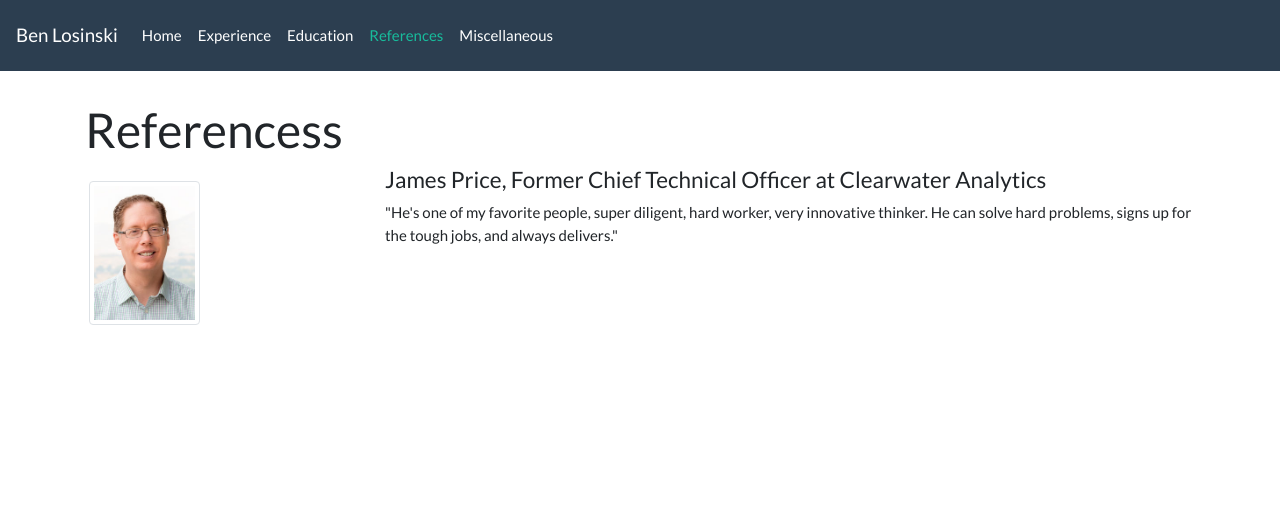
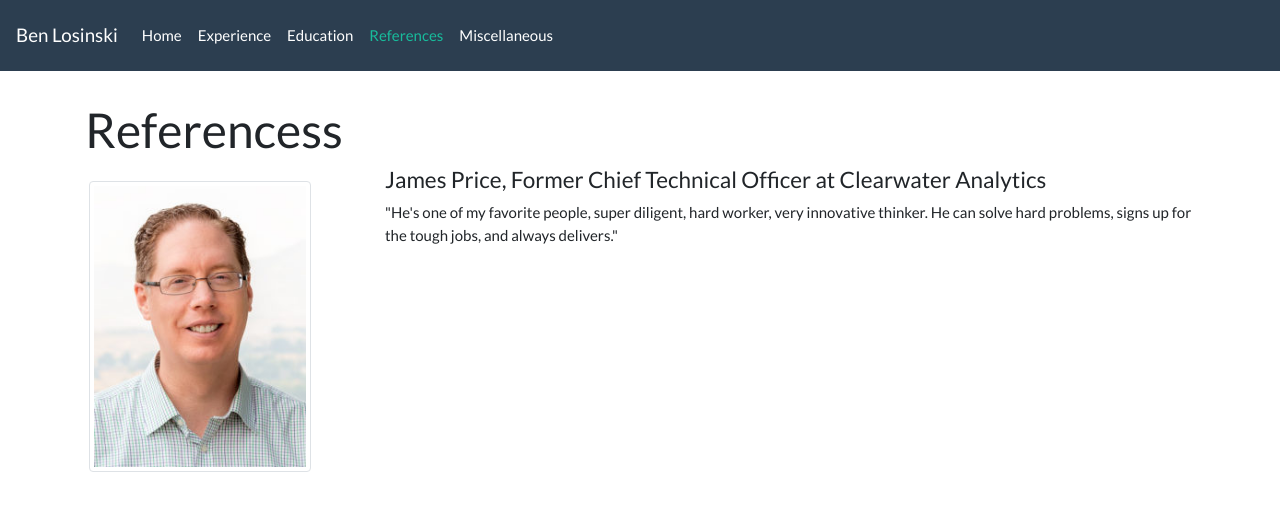
Before and after one commit to benlosinski/benlosinski.github.io, a Jekyll site: the page built from References.html, in a window 1280 px wide. Shown: the top 511 px of the page. Built offline with Jekyll 4.4.1, drawn with Linux system fonts in a browser that asks for light colours.

Commit message:
Update References.html

```diff
--- a/References.html
+++ b/References.html
@@ -8,7 +8,7 @@
 <h1>Referencess</h1>
 
 <div style="min-height: 300px">
-  <img class="img-thumbnail image-left" style="width:10%"  src="{{ '/assets/James.jpg' | prepend: site.baseurl }}"/>
+  <img class="img-thumbnail image-left" style="width:20%"  src="{{ '/assets/James.jpg' | prepend: site.baseurl }}"/>
   <div class="comment-right">
     <h4>James Price, Former Chief Technical Officer at Clearwater Analytics</h4>
     <p>
```
